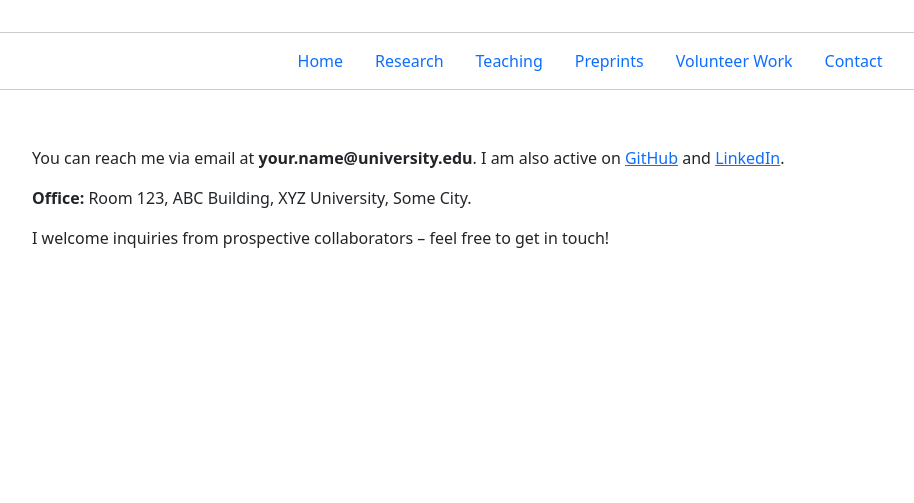
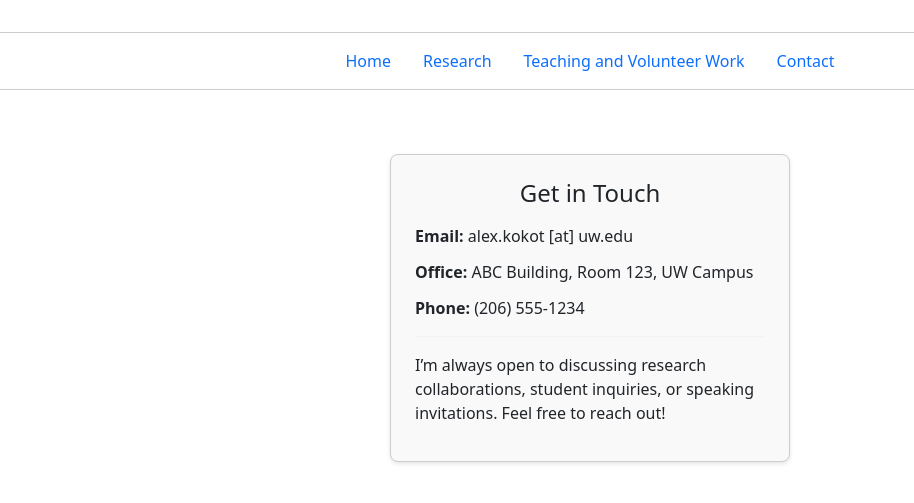
Before and after one commit to amkokot/alex_kokot, a Jekyll site: the page built from contact.md, in a window 1280 px wide. Shown: the top 503 px of the page, without its empty margins (50-964 px from the left). Built offline with Jekyll 4.4.1, drawn with Linux system fonts in a browser that asks for light colours.

Commit message:
Intro update

```diff
--- a/_layouts/main.html
+++ b/_layouts/main.html
@@ -14,14 +14,12 @@
   <!-- Header and Navigation -->
   <header class="container-fluid py-3">
     <!-- <h1 class="h4 text-center">{{ site.title }}</h1> -->
-    <nav class="nav justify-content-center">
-      <a class="nav-link" href="/">Home</a>
-      <a class="nav-link" href="/research/">Research</a>
-      <a class="nav-link" href="/teaching/">Teaching</a>
-      <a class="nav-link" href="/preprints/">Preprints</a>
-      <a class="nav-link" href="/volunteer/">Volunteer Work</a>
-      <a class="nav-link" href="/contact/">Contact</a>
-    </nav>
+    <nav class="nav justify-content-center" style="border-top:1px solid #ccc; border-bottom:1px solid #ccc; padding:0.5rem 0;">
+    <a class="nav-link" href="{{ site.baseurl }}/">Home</a>
+    <a class="nav-link" href="{{ site.baseurl }}/research/">Research</a>
+    <a class="nav-link" href="{{ site.baseurl }}/volunteer/">Teaching and Volunteer Work</a>
+    <a class="nav-link" href="{{ site.baseurl }}/contact/">Contact</a>
+  </nav>
   </header>
 
   <!-- Main page content injected here -->
--- a/assets/CSS/styles.css
+++ b/assets/CSS/styles.css
@@ -109,3 +109,38 @@ header .nav {
   margin: 0 0 1rem;
   line-height: 1.5;
 }
+
+/* ─── Contact Page Box ────────────────────────────────────────────────── */
+.contact-container {
+  display: flex;
+  justify-content: center;
+  margin: 2rem 0;
+}
+
+.contact-box {
+  max-width: 400px;
+  width: 100%;
+  border: 1px solid #ccc;
+  border-radius: 8px;
+  padding: 1.5rem;
+  background: #f9f9f9;
+  box-shadow: 0 2px 4px rgba(0,0,0,0.1);
+}
+
+.contact-box h2 {
+  margin-top: 0;
+  margin-bottom: 1rem;
+  font-size: 1.5rem;
+  text-align: center;
+}
+
+.contact-box p {
+  margin: 0.75rem 0;
+  line-height: 1.5;
+}
+
+.contact-box hr {
+  border: none;
+  border-top: 1px solid #ddd;
+  margin: 1rem 0;
+}
--- a/contact.md
+++ b/contact.md
@@ -3,9 +3,17 @@ layout: main
 title: "Contact"
 permalink: /contact/
 ---
-You can reach me via email at **your.name@university.edu**. I am also active on
-[GitHub](https://github.com/yourusername) and [LinkedIn](https://linkedin.com/in/yourprofile).
 
-**Office:** Room 123, ABC Building, XYZ University, Some City.
-
-I welcome inquiries from prospective collaborators – feel free to get in touch!
+<div class="contact-container">
+  <div class="contact-box">
+    <h2>Get in Touch</h2>
+    <p><strong>Email:</strong> alex.kokot [at] uw.edu</p>
+    <p><strong>Office:</strong> ABC Building, Room 123, UW Campus</p>
+    <p><strong>Phone:</strong> (206) 555-1234</p>
+    <hr/>
+    <p>
+      I’m always open to discussing research collaborations, student inquiries, or speaking invitations.
+      Feel free to reach out!
+    </p>
+  </div>
+</div>
```
Also changed, not shown: other parts of _layouts/main.html (+1 -1 lines).
